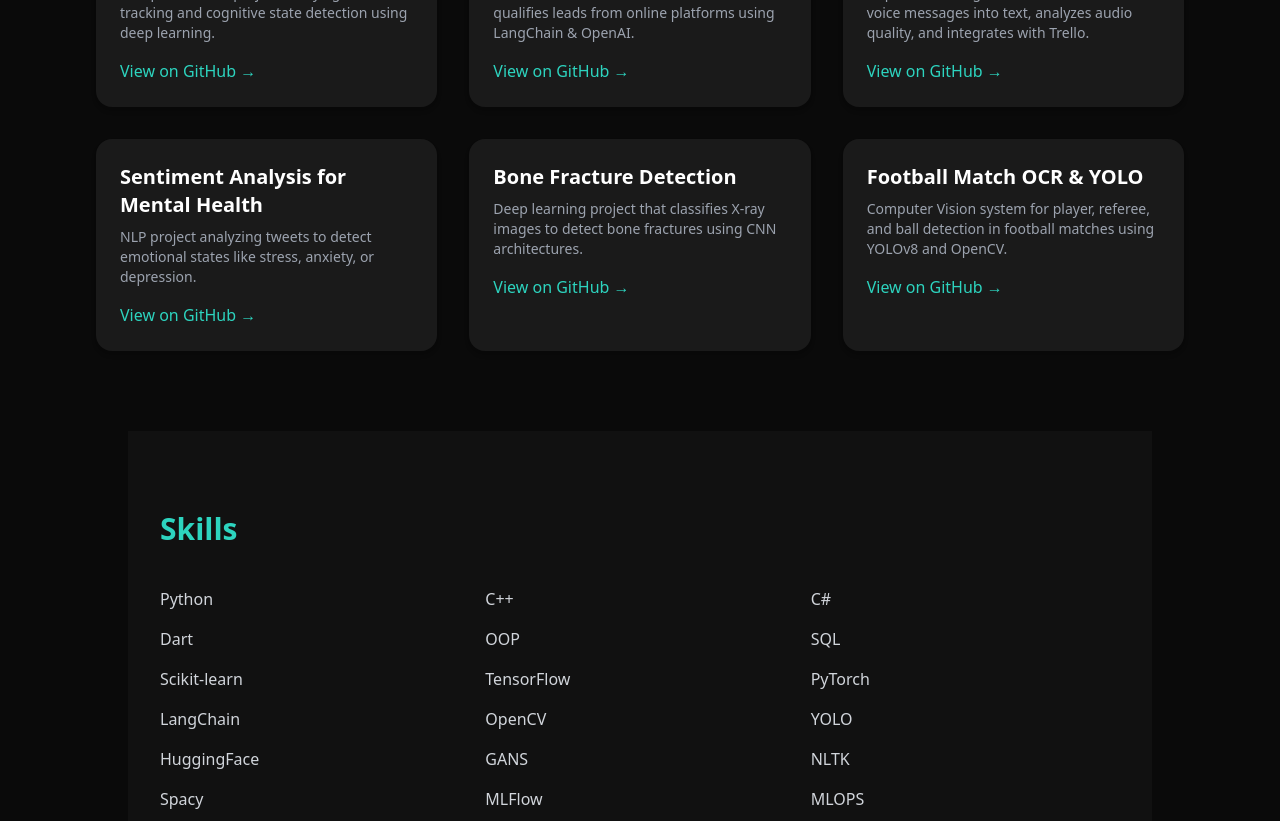
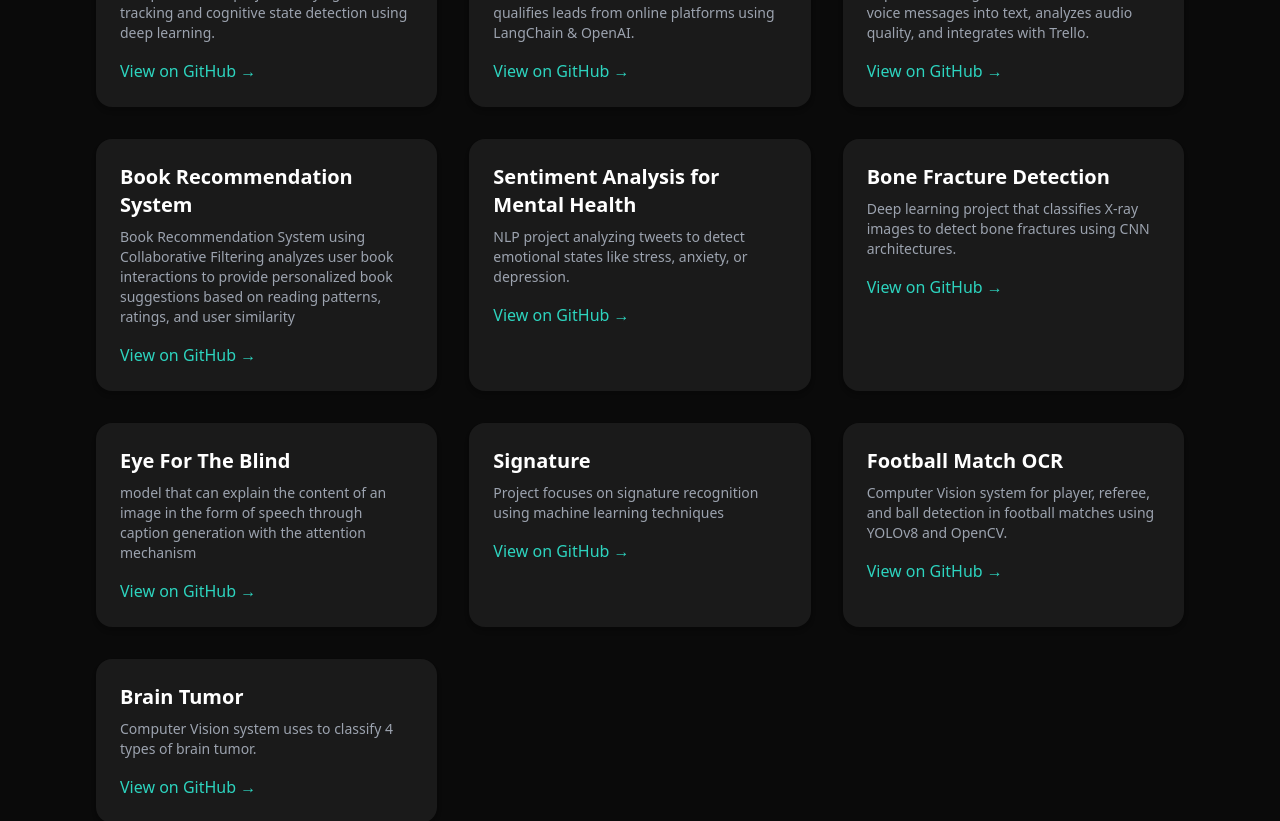
Before and after one commit to Mohamedtahaahmedtaha/portfolio, a React (Create React App) app: page / in a window 1280 px wide. Shown: the part 1640-2461 px from the top of the page. Built offline with nearby package versions, Linux system fonts and the light colour scheme.

Commit message:
Recommendation systems

```diff
--- a/src/App.tsx
+++ b/src/App.tsx
@@ -130,9 +130,15 @@ export default function App() {
           />
           {/* Telegram Voice to Text */}
           <ProjectCard
-            title="Telegram Voice-to-Text Bot"
-            description="AI-powered Telegram bot that converts voice messages into text, analyzes audio quality, and integrates with Trello."
+            title="Telegram Voice to Text Bot"
+            description="AI powered Telegram bot that converts voice messages into text, analyzes audio quality, and integrates with Trello."
             link="https://github.com/Mohamedtahaahmedtaha/Telegram-voice-to-text-"
+          />
+          {/* Recommendation System  */}
+          <ProjectCard
+            title="Book Recommendation System"
+            description="Book Recommendation System using Collaborative Filtering analyzes user book interactions to provide personalized book suggestions based on reading patterns, ratings, and user similarity"
+            link="https://github.com/Mohamedtahaahmedtaha/Book-Recommendation-system"
           />
           {/* Sentiment Analysis */}
           <ProjectCard
@@ -146,11 +152,29 @@ export default function App() {
             description="Deep learning project that classifies X-ray images to detect bone fractures using CNN architectures."
             link="https://github.com/Mohamedtahaahmedtaha/Bone-Fracture-Detection"
           />
+          {/*Eye for the blind */}
+          <ProjectCard
+            title="Eye For The Blind"
+            description="model that can explain the content of an image in the form of speech through caption generation with the attention mechanism"
+            link="https://github.com/Mohamedtahaahmedtaha/Eye-for-the-blind"
+          />
+          {/* Signature  */}
+          <ProjectCard
+            title="Signature"
+            description="Project focuses on signature recognition using machine learning techniques"
+            link="https://github.com/Mohamedtahaahmedtaha/signature"
+          />
           {/* Football OCR */}
           <ProjectCard
-            title="Football Match OCR & YOLO"
+            title="Football Match OCR "
             description="Computer Vision system for player, referee, and ball detection in football matches using YOLOv8 and OpenCV."
             link="https://github.com/Mohamedtahaahmedtaha/match-OCR"
+          />
+          {/* Brain tumor */}
+          <ProjectCard
+            title="Brain Tumor"
+            description="Computer Vision system uses to classify 4 types of brain tumor."
+            link="https://github.com/Mohamedtahaahmedtaha/Brain-tumor"
           />
         </div>
       </section>
```
